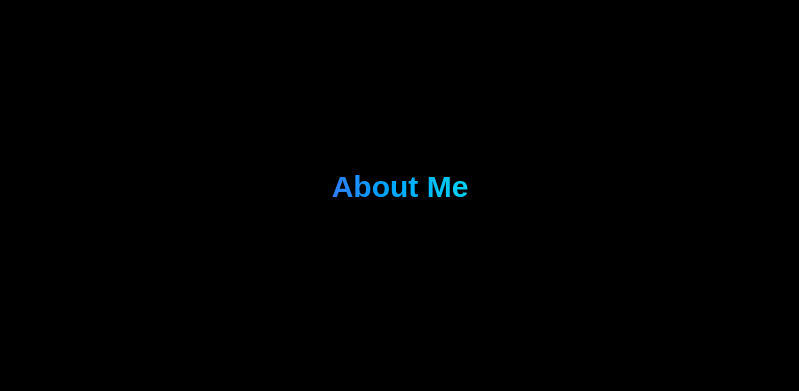
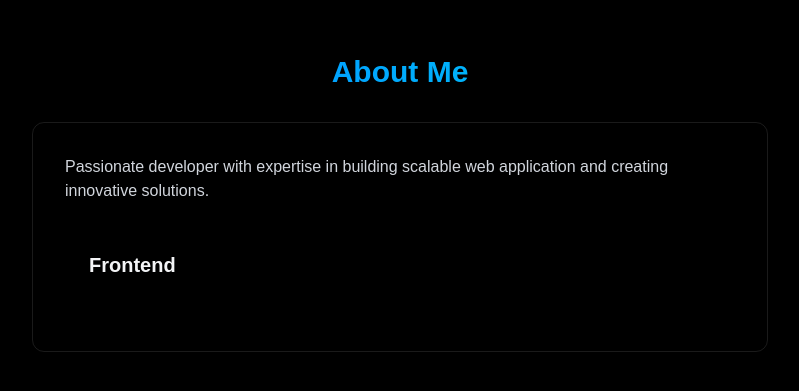
Before and after one commit to iamkapilll/Kapils-portfolio, a React (Vite) app: page / in a window 1280 px wide. Shown: the part 997-1388 px from the top of the page, without its empty margins (240-1039 px from the left). Built offline with nearby package versions, Linux system fonts and the light colour scheme.

Commit message:
About section

```diff
--- a/src/components/LoadingScreen.jsx
+++ b/src/components/LoadingScreen.jsx
@@ -33,7 +33,7 @@ export const LoadingScreen = ({ onComplete }) => {
 
       <div className="w-[200px] h-[2px] bg-gray-800 rounded relative overflow-hidden">
         <div className="w-[40%] h-full bg-blue-500 shadow-[0_0_15px_#3b82f6] animate-loading-bar">
-          {""}
+
 
         </div>
 
--- a/src/components/sections/About.jsx
+++ b/src/components/sections/About.jsx
@@ -2,7 +2,22 @@ export const About = () =>{
     return (
         <section id="about" className="min-h-screen flex items-center justify-center py-20">
             <div className="max-w-3xl mx-auto px-4">
-                <h2 className="text-3xl font-bold mb-8 bg-gradient-to-r from-blue-500 to-cyan-400 bg-clip-text text-transparent text-center"> About Me</h2>
+                <h2 className="text-3xl font-bold mb-8 bg-gradient-to-r from-blue-500 to-cyan-400 bg-clip-text text-transparent text-center"
+                > About Me</h2>
+                <div className="glass rounded-xl p-8 border-white/10 border hover:-translate-y-1 transition-all">
+                    <p className="text-gray-300 mb-6">
+                        Passionate developer with expertise in building scalable web
+                        application and creating innovative solutions.
+                    </p>
+                    <div className="grid grid-cols-1 md:grid-cols-2 gap-6">
+                        <div className="rounded-xl p-6 hover:-translate-y-1 transition-all">
+                            <h3 className="text-xl font-bold mb-4">Frontend</h3>
+                            <div className="flex flex-wrap gap-2"></div>
+
+                        </div>
+                    </div>
+                </div>
+
             </div>
         </section>
     )
```
